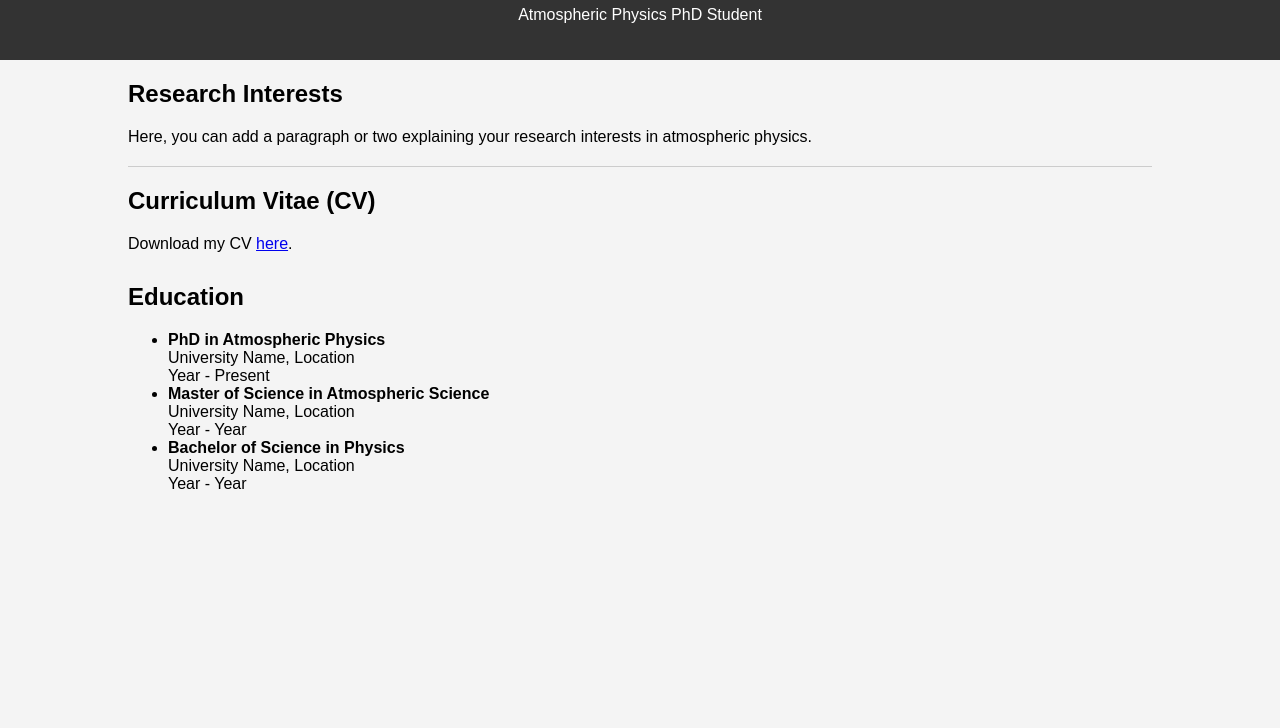
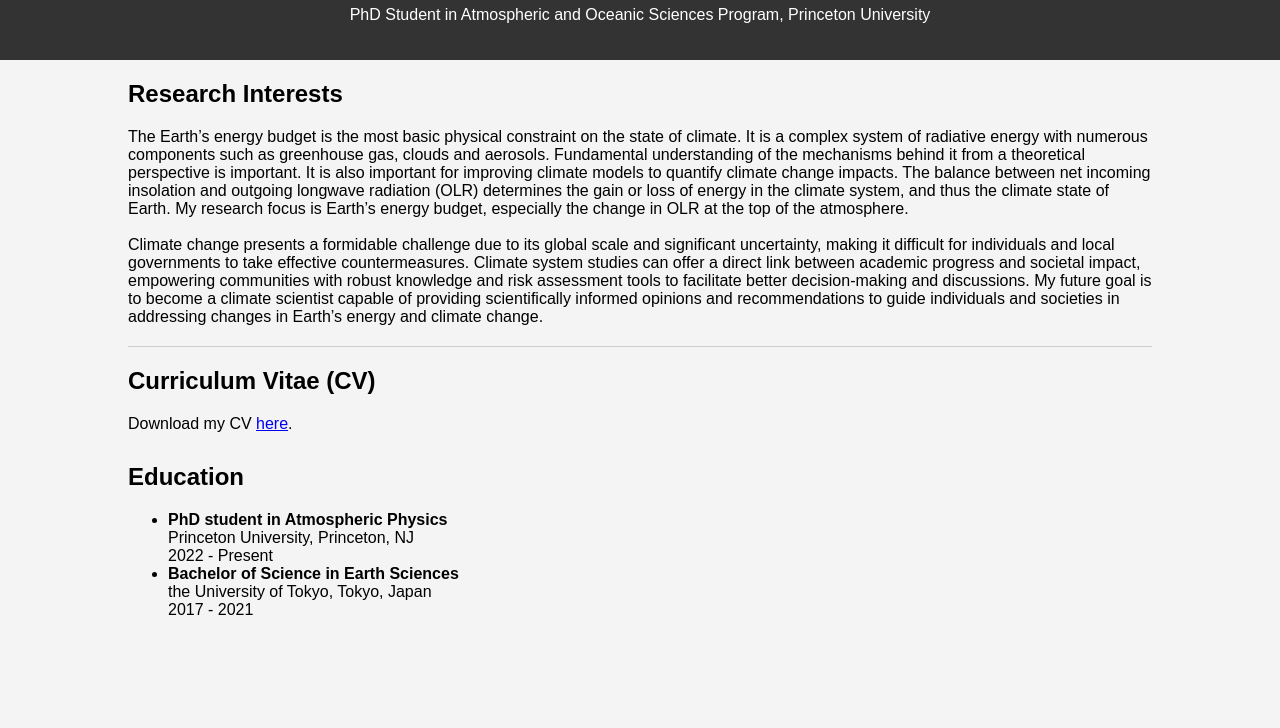
Before and after one commit to l-hirose/personal-website, a plain HTML site: page index.html in a window 1280 px wide. Shown: the part 72-800 px from the top of the page. Drawn offline with Linux system fonts and the light colour scheme.

Commit message:
Update index.html

```diff
--- a/index.html
+++ b/index.html
@@ -3,7 +3,7 @@
 <head>
     <meta charset="UTF-8">
     <meta name="viewport" content="width=device-width, initial-scale=1.0">
-    <title>Your Name - Atmospheric Physics PhD</title>
+    <title>Lynn Hirose - Atmospheric Physics PhD</title>
     <style>
         body {
             font-family: Arial, sans-serif;
@@ -41,14 +41,15 @@
 </head>
 <body>
     <header>
-        <h1>Your Name</h1>
-        <p>Atmospheric Physics PhD Student</p>
+        <h1>Lynn Hirose</h1>
+        <p>PhD Student in Atmospheric and Oceanic Sciences Program, Princeton University</p>
     </header>
     <div class="container">
         <section class="research-interests">
             <h2>Research Interests</h2>
             <p>
-                Here, you can add a paragraph or two explaining your research interests in atmospheric physics.
+                The Earth’s energy budget is the most basic physical constraint on the state of climate. It is a complex system of radiative energy with numerous components such as greenhouse gas, clouds and aerosols. Fundamental understanding of the mechanisms behind it from a theoretical perspective is important. It is also important for improving climate models to quantify climate change impacts. The balance between net incoming insolation and outgoing longwave radiation (OLR)  determines the gain or loss of energy in the climate system, and thus the climate state of Earth. My research focus is Earth’s energy budget, especially the change in OLR at the top of the atmosphere.<br><br>
+Climate change presents a formidable challenge due to its global scale and significant uncertainty, making it difficult for individuals and local governments to take effective countermeasures. Climate system studies can offer a direct link between academic progress and societal impact, empowering communities with robust knowledge and risk assessment tools to facilitate better decision-making and discussions. My future goal is to become a climate scientist capable of providing scientifically informed opinions and recommendations to guide individuals and societies in addressing changes in Earth’s energy and climate change.
             </p>
         </section>
         <section class="cv-section">
@@ -61,19 +62,14 @@
             <h2>Education</h2>
             <ul>
                 <li>
-                    <strong>PhD in Atmospheric Physics</strong><br>
-                    University Name, Location<br>
-                    Year - Present
+                    <strong>PhD student in Atmospheric Physics</strong><br>
+                    Princeton University, Princeton, NJ<br>
+                    2022 - Present
                 </li>
                 <li>
-                    <strong>Master of Science in Atmospheric Science</strong><br>
-                    University Name, Location<br>
-                    Year - Year
-                </li>
-                <li>
-                    <strong>Bachelor of Science in Physics</strong><br>
-                    University Name, Location<br>
-                    Year - Year
+                    <strong>Bachelor of Science in Earth Sciences</strong><br>
+                    the University of Tokyo, Tokyo, Japan<br>
+                    2017 - 2021
                 </li>
             </ul>
         </section>
```
